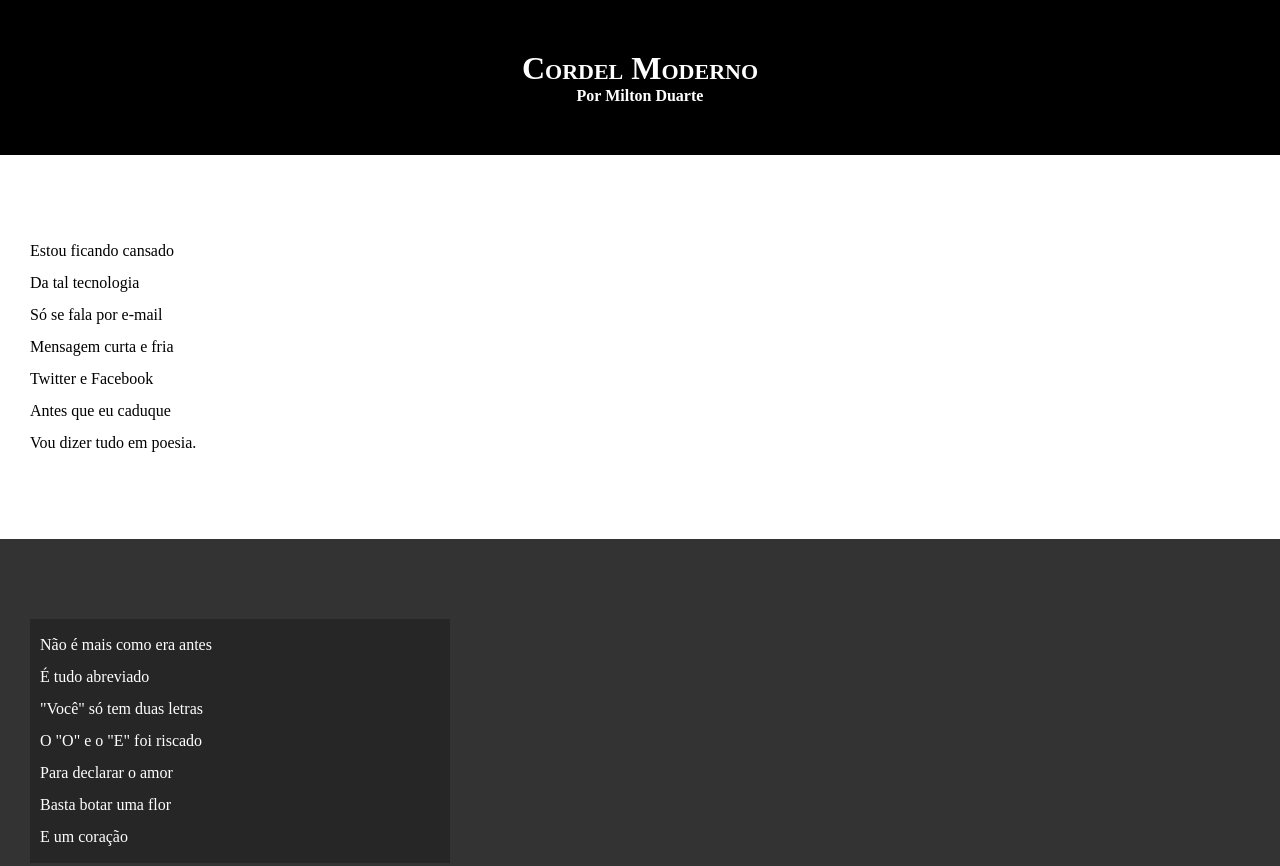
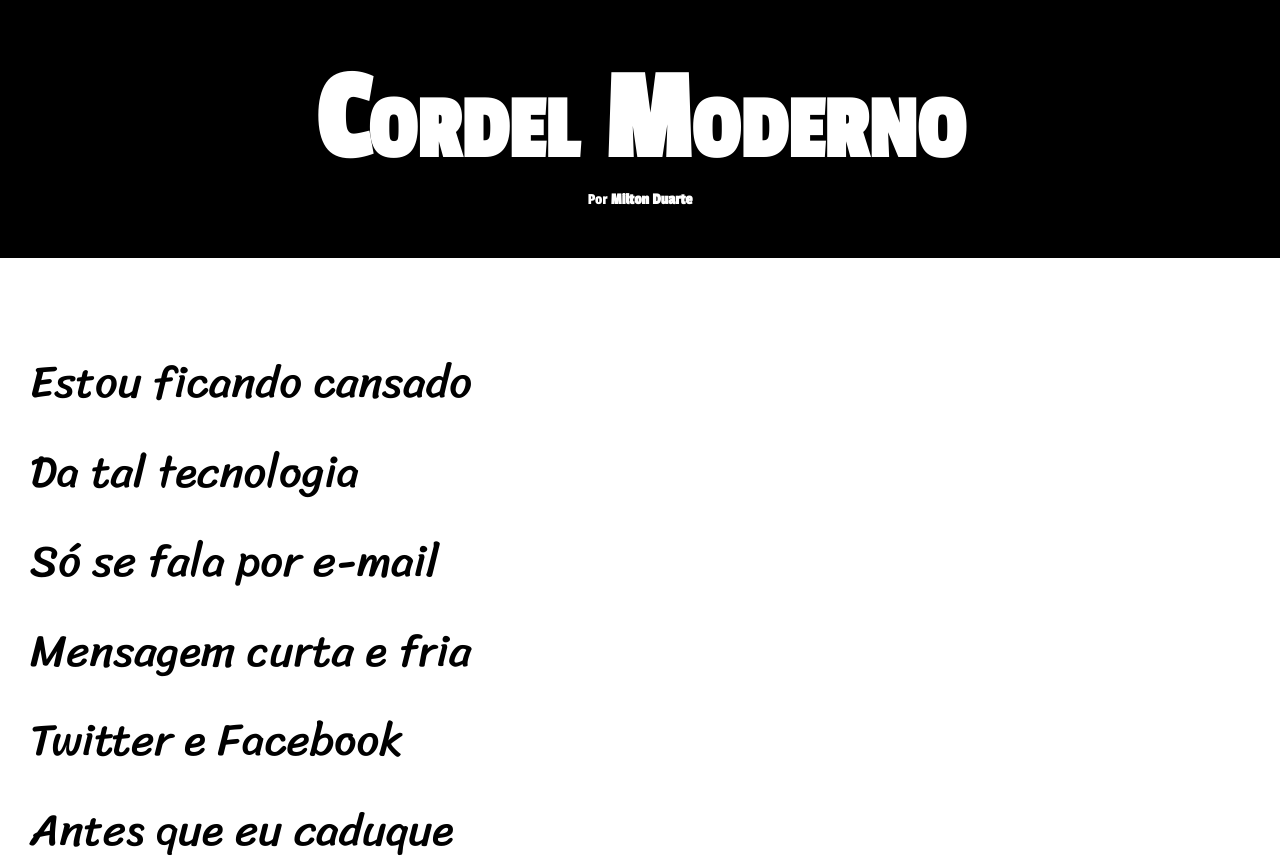
Before and after one commit to JamesDLuffy/html_modulo_1, a plain HTML site: page desafios/desafio12-cordel/index.html in a window 1280 px wide. Shown: the top 866 px of the page. Drawn offline with Linux system fonts and the light colour scheme; a web font is replaced by a local one.

Commit message:
revisao das fontes

```diff
--- a/desafios/desafio12-cordel/estilo/style.css
+++ b/desafios/desafio12-cordel/estilo/style.css
@@ -1,5 +1,18 @@
 
 @charset "UTF-8";
+
+@import
+url('https://fonts.googleapis.com/css2?family= Sriracha & display=swap');
+
+@import
+url('https://fonts.googleapis.com/css2?family= família= Paixão+Um &Sriracha & display=swap');
+
+:root{
+
+    --fonte1: Verdana, Geneva, Tahoma, sans-serif;
+    --fonte2: 'Passion One', cursiva;
+    --fonte3:  'Sriracha', cursiva;
+}
 
     * {
 
@@ -10,6 +23,8 @@
     html, body{
      background-color: white;
      min-height: 100vh;
+     font-family:  var(--fonte1) ;
+
 
     }
 
@@ -19,6 +34,8 @@
     text-align: center;
     background-color: black;
     color: white;
+    font-family: var(--fonte2);
+
 
     }
 
@@ -26,6 +43,7 @@
 
     font-variant: small-caps;
     padding-top: 50px;
+    font-size: 10vw;
     }
 
    header > p {
@@ -39,6 +57,8 @@
         padding-bottom: 10vh;
         padding-left: 30px;
         line-height: 2em;
+        font-family: var(--fonte3);
+        font-size: 3.5vw;
     }
 
     section.normal{
@@ -57,8 +77,9 @@
     section.imagem > p{
 
         background-color: rgba(0, 0, 0, 0.253);
-        width: 400px;
-        padding: 10px;
+        display: inline-block;
+        padding: 5px;
+
     }
 
 
--- a/desafios/desafio12-cordel/index.html
+++ b/desafios/desafio12-cordel/index.html
@@ -21,7 +21,7 @@
 
     <h1>Cordel Moderno</h1>
 
-    <p><a href="https://www.recantodasletras.com.br/autor_textos.php?id=9806" target="_blank" >Por Milton Duarte</a></p>
+    <p>Por <a href="https://www.recantodasletras.com.br/autor_textos.php?id=9806" target="_blank" >Milton Duarte</a></p>
 
 </header>
 <body>
```
